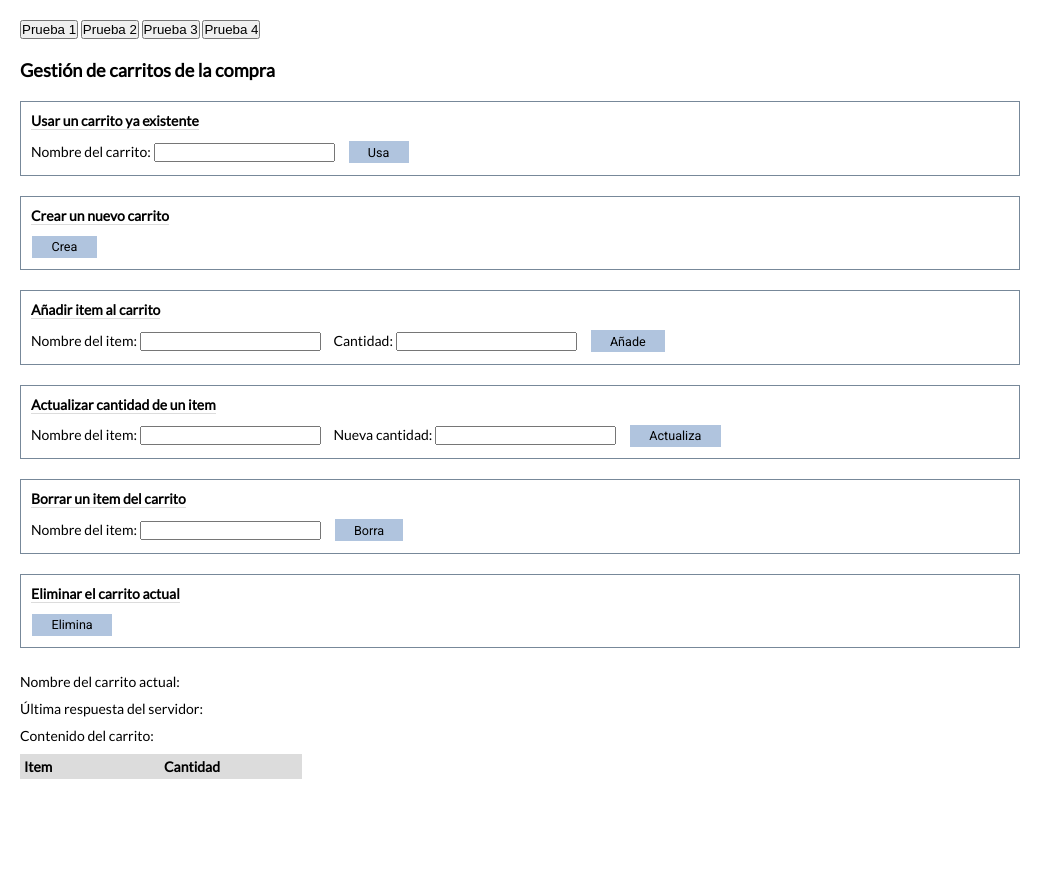
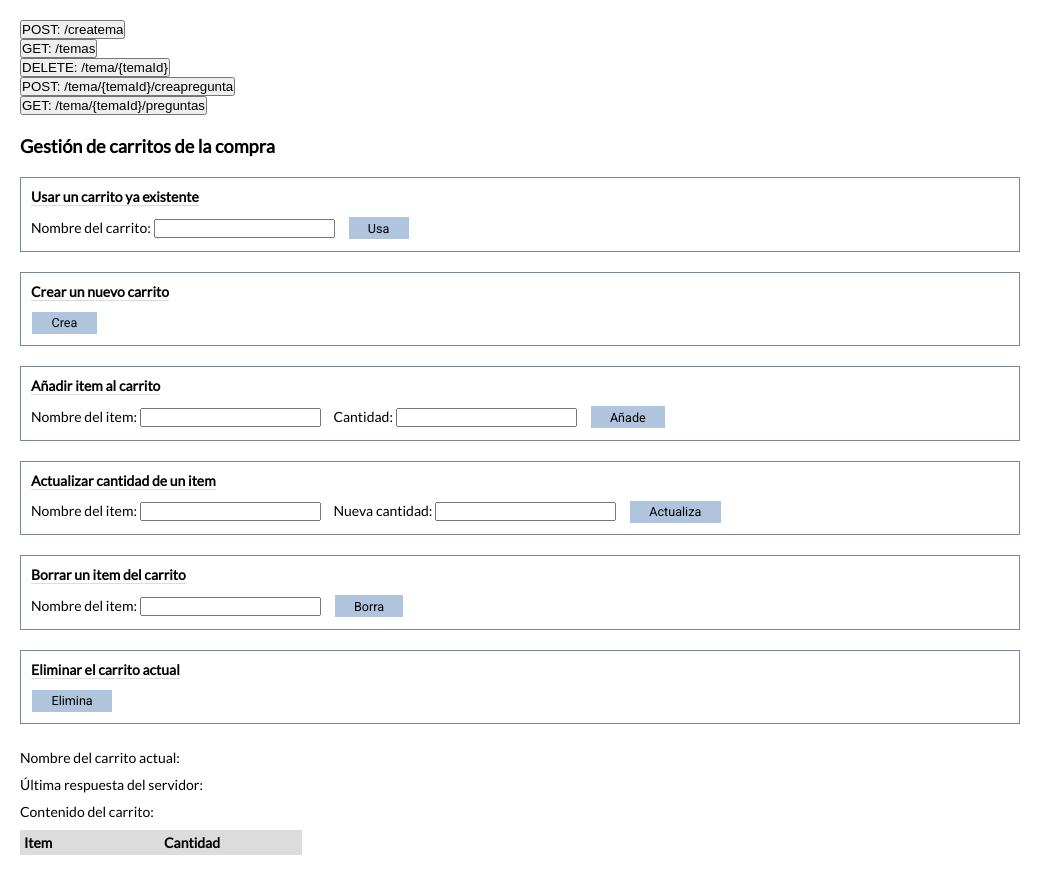
Before and after one commit to xxjose3xx/dai-prac-4, a website: page public/carrito.html in a window 1280 px wide. Shown: the whole page, without its empty margins (0-1063 px from the left). Before the commit the page ends 800 px from the top, so only its background shows below. Drawn offline with Linux system fonts and the light colour scheme.

Commit message:
ADD method and UPDATE methods
Method to get 'preguntas' by 'temaId' created and updated other methods to return better data

```diff
--- a/public/carrito.html
+++ b/public/carrito.html
@@ -7,10 +7,11 @@
   <title>Carrito</title>
 </head>
 <body>
-  <input type="button" onclick="test()" value="Prueba 1">
-  <input type="button" onclick="test2()" value="Prueba 2">
-  <input type="button" onclick="test3()" value="Prueba 3">
-  <input type="button" onclick="test4()" value="Prueba 4">
+  <input type="button" onclick="test()" value="POST: /createma"></br>
+  <input type="button" onclick="test2()" value="GET: /temas"></br>
+  <input type="button" onclick="test3()" value="DELETE: /tema/{temaId}"></br>
+  <input type="button" onclick="test4()" value="POST: /tema/{temaId}/creapregunta"></br>
+  <input type="button" onclick="test5()" value="GET: /tema/{temaId}/preguntas"></br>
 
   <h1>Gestión de carritos de la compra</h1>
   <!-- Formularios: -->
@@ -158,6 +159,15 @@
       method: "POST",
       headers: cabeceras,
       body: JSON.stringify(payload)
+    };
+    fetch(url,request);
+  }
+
+  function test5() {
+    const url= `${base}/tema/1/preguntas`;
+    const request= {
+      method: "GET",
+      headers: cabeceras,
     };
     fetch(url,request);
   }
```
Also changed, not shown: app.js (+15 -4 lines), 1 other file.
